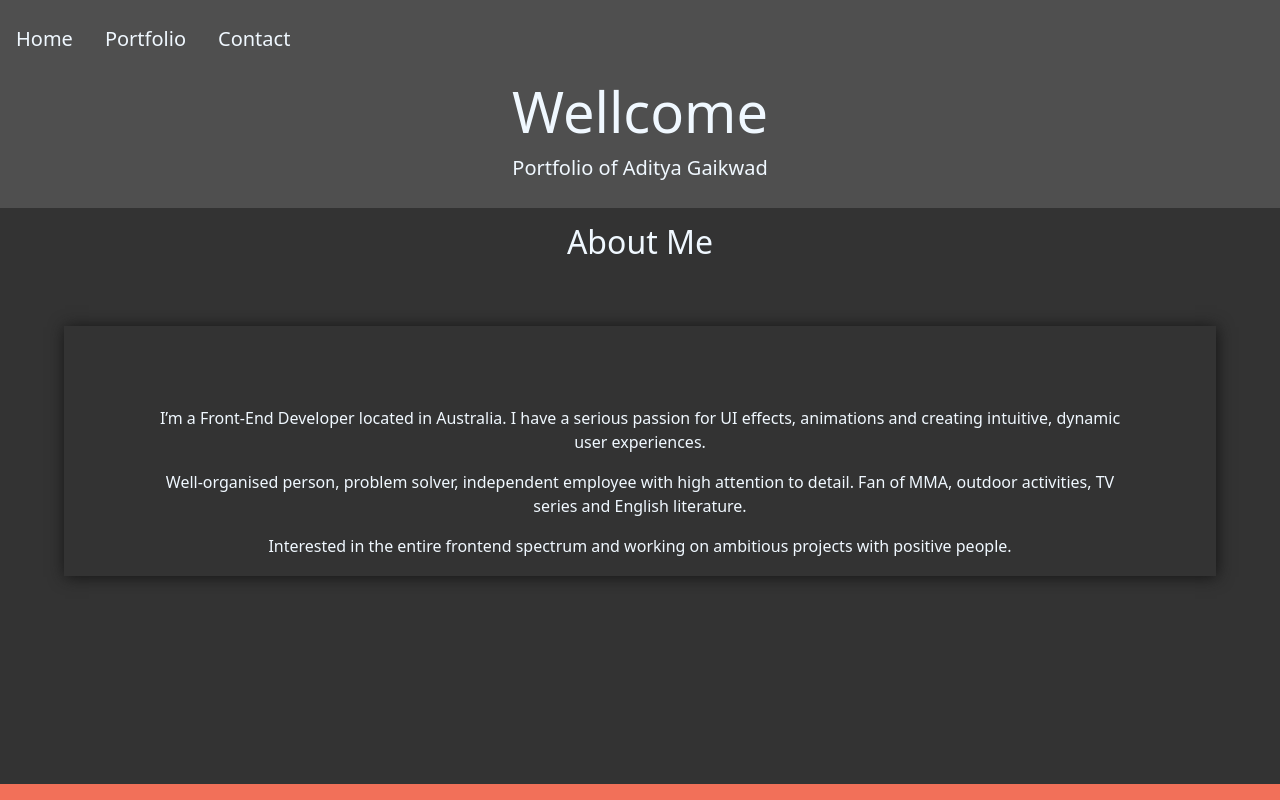
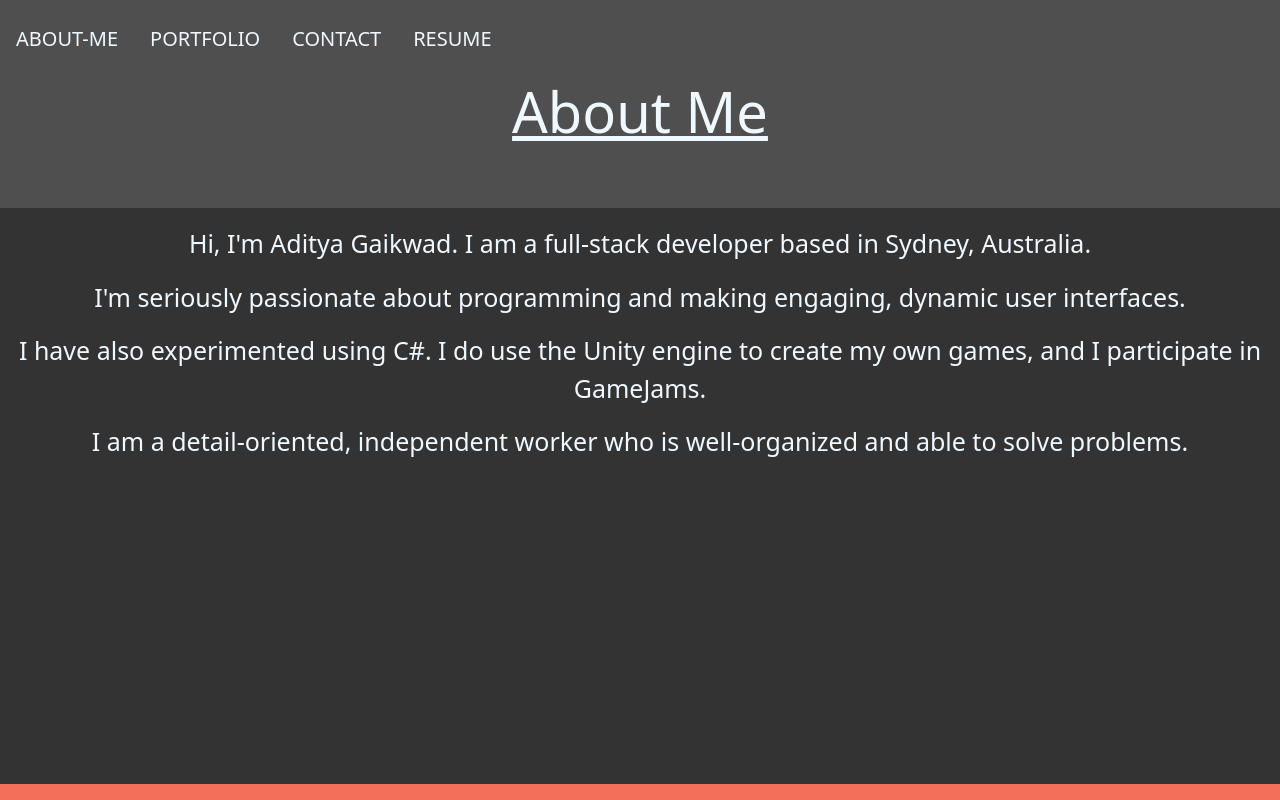
Before and after one commit to realAdif/Portfolio, a React (Create React App) app: page / in a window 1280 px wide. Built offline with nearby package versions, Linux system fonts and the light colour scheme.

Commit message:
Updated the Website

```diff
--- a/package.json
+++ b/package.json
@@ -6,7 +6,9 @@
     "@testing-library/jest-dom": "^5.16.5",
     "@testing-library/react": "^11.1.0",
     "@testing-library/user-event": "^13.5.0",
+    "axios": "^0.27.2",
     "bootstrap": "^5.2.1",
+    "emailjs-com": "^3.2.0",
     "react": "^17.0.2",
     "react-dom": "^17.0.2",
     "react-flippy": "^1.1.0",
--- a/src/components/Navbar.js
+++ b/src/components/Navbar.js
@@ -10,15 +10,19 @@ function Navbar({currentPages, handlePageChange}){
                     <ul className="navbar-nav mr-auto mt-2 mt-lg-0">
 
                     <li className={currentPages === 'HomePage' ? 'nav-link active' : 'nav-link'}>
-                        <a href='#HomePage' onClick={()=> handlePageChange('HomePage')} className="nav-link">Home</a>
+                        <a href='#HomePage' onClick={()=> handlePageChange('HomePage')} className="nav-link">ABOUT-ME</a>
                     </li>
 
                     <li className={currentPages === 'Portfolio' ? 'nav-link active' : 'nav-link'}>
-                        <a href='#Portfolio' onClick={()=> handlePageChange('Portfolio')} className="nav-link">Portfolio</a>
+                        <a href='#Portfolio' onClick={()=> handlePageChange('Portfolio')} className="nav-link">PORTFOLIO</a>
                     </li>
 
                     <li className={currentPages === 'Contact' ? 'nav-link active' : 'nav-link'}>
-                        <a href='#Contact' onClick={()=> handlePageChange('Contact')} className="nav-link">Contact</a>
+                        <a href='#Contact' onClick={()=> handlePageChange('Contact')} className="nav-link">CONTACT</a>
+                    </li>
+
+                    <li className={currentPages === 'Contact' ? 'nav-link active' : 'nav-link'}>
+                        <a href='#Resume' onClick={()=> handlePageChange('Resume')} className="nav-link">RESUME</a>
                     </li>
                     </ul>
                 </div>
--- a/src/components/PortfolioContainer.js
+++ b/src/components/PortfolioContainer.js
@@ -4,6 +4,7 @@ import HomePage from "./pages/Homepage";
 import Protfolio  from "./pages/Portfolio";
 import Contact from "./pages/Contact";
 import Footer from './Footer'
+import Resume from "./pages/Resume";
 import '../styles/page.css'
 
 
@@ -16,7 +17,10 @@ export default function PortfolioContainer(){
         if(currentPage === 'Portfolio'){
             return <Protfolio/>
         }
-        return <Contact/>
+        if(currentPage === 'Contact'){
+            return <Contact/>
+        }
+        return <Resume/>
 
     }
     return(
--- a/src/components/pages/Contact.js
+++ b/src/components/pages/Contact.js
@@ -1,20 +1,86 @@
-import React from "react";
+import {React, useState} from "react";
+import {send} from 'emailjs-com';
 
 const styles = {
     background: {
         background: '#4F4F4F',
         height: '130px'
     },
+    FormDiv:{
+        display: 'flex',
+        alignItems: 'center',
+        justifyContent: 'center',
+        height: '71vh'
+    },
+    Form:{
+        width: '50%'
+    },
+    formText:{
 
+        color: 'aliceblue',
+        fontSize: '20px'
+    },
+    text:{
+        textAlign: 'center',
+        color: 'aliceblue',
+        textDecoration: 'underline'
+    }
 };
 
 export default function Protfolio(){
+    const [toSend, setToSend] = useState({
+        name: '',
+        email:'',
+        message:''
+    });
+    const onSubmit = (e) => {
+        e.preventDefault();
+        send(
+            'service_uu69lcr',
+            'template_e00uikj',
+            toSend,
+            'Q3p320RRjx9_BA_sx'
+        )
+        .then((response) => {
+            console.log('SUCCESS!', response.status, response.message);
+            alert('You Email has been send :)')
+          })
+          .catch((err) => {
+            console.log('FAILED...', err);
+          });
+    };
+
+    const handleChange = (e) => {
+        setToSend({ ...toSend, [e.target.name]: e.target.value });
+    };
+
+
     return(
         <div>
             <div className="jumbotron jumbotron-fluid" style={styles.background}>
                 <div className="container">
-                    <h1 className="display-4">Contact</h1>
+                    <h1 className="display-4" style={styles.text}>CONTACT ME</h1>
                 </div>
+            </div>
+            <div style={styles.FormDiv}>
+                <form style={styles.Form} onSubmit={onSubmit}>
+                    <div className="form-group" style={styles.formText}>
+                        <label >Name:</label>
+                        <input  className="form-control" name="name" value={toSend.name} onChange={handleChange}  aria-describedby="emailHelp" placeholder="Name"/>
+                    </div>
+                    <br/>
+                    <div className="form-group" style={styles.formText}>
+                        <label >Email:</label>
+                        <input type="email" className="form-control" name="email" value={toSend.email} onChange={handleChange} placeholder="Email"/>
+                    </div>
+                    <br/>
+                    <div className="form-group" style={styles.formText}>
+                        <label>Message:</label>
+                        <textarea className="form-control"  rows="3" name="message" value={toSend.message} onChange={handleChange} placeholder="Message"></textarea>
+                    </div>
+                    <br/>
+                    <button type="submit" className="btn btn-primary">Submit</button>
+                </form>
             </div>
         </div>
     );
--- a/src/components/pages/Homepage.js
+++ b/src/components/pages/Homepage.js
@@ -1,5 +1,4 @@
 import React from "react";
-
 const styles = {
     background: {
         background: '#4F4F4F',
@@ -16,8 +15,14 @@ const styles = {
     },
     text:{
         textAlign: 'center',
-        color: 'aliceblue'
+        color: 'aliceblue',
+        textDecoration: 'underline'
     },
+    AboutMeText:{
+        textAlign: 'center',
+        color: 'aliceblue',
+        fontSize: '25px'
+    }
 
 
 };
@@ -27,23 +32,24 @@ export default function HomePage(){
 
         <div className="jumbotron jumbotron-fluid" style={styles.background}>
             <div className="container">
-                <h1 className="display-4"style={styles.text}>Wellcome</h1>
-                <p className="lead" style={styles.text}>Portfolio of Aditya Gaikwad</p>
+                <h1 className="display-4"style={styles.text}>About Me</h1>
             </div>
             <br/>
-            <div >
-                <h2 style={styles.text}>About Me</h2>
-                <div style={styles.background1}>
-                    <p style={styles.text}>
-                    I’m a Front-End Developer located in Australia. I have a serious passion for UI effects,
-                    animations and creating intuitive, dynamic user experiences.
+            <br/>
+            <div>
+                <br/>
+                <div>
+                    <p style={styles.AboutMeText}>
+                    Hi, I'm Aditya Gaikwad. I am a full-stack developer based in Sydney, Australia.
                     </p>
-                    <p style={styles.text}>
-                    Well-organised person, problem solver, independent employee with high attention to detail.
-                    Fan of MMA, outdoor activities, TV series and English literature.
+                    <p style={styles.AboutMeText}>
+                    I'm seriously passionate about programming and making engaging, dynamic user interfaces.
                     </p>
-                    <p style={styles.text}>
-                    Interested in the entire frontend spectrum and working on ambitious projects with positive people.
+                    <p style={styles.AboutMeText}>
+                    I have also experimented using C#. I do use the Unity engine to create my own games, and I participate in GameJams.
+                    </p>
+                    <p style={styles.AboutMeText}>
+                    I am a detail-oriented, independent worker who is well-organized and able to solve problems.
                     </p>
 
                 </div>
--- a/src/components/pages/Portfolio.js
+++ b/src/components/pages/Portfolio.js
@@ -13,16 +13,30 @@ const styles = {
     FrontSide:{
         backgroundColor: '#4F4F4F',
         textAlign: 'center',
-        color: 'aliceblue'
+        color: 'aliceblue',
+        fontSize: '25px'
+    },
+    FrontSideText:{
+        position: 'absolute',
+        bottom: '10px',
+        width:' 80%'
     },
     BackSide:{
         backgroundColor: '#696969',
         textAlign: 'center',
-        color: 'aliceblue'
+        color: 'aliceblue',
+        fontSize: '20px'
+    },
+    backSideText:{
+        position: 'absolute',
+        bottom: '10px',
+        left: '60px',
+        width: 'max-content'
     },
     text:{
         textAlign: 'center',
-        color: 'aliceblue'
+        color: 'aliceblue',
+        textDecoration: 'underline'
     }
 
 };
@@ -33,7 +47,7 @@ export default function Portfolio(){
         <div>
             <div className="jumbotron jumbotron-fluid" style={styles.BackGround}>
                 <div className="container">
-                    <h1 className="display-4" style={styles.text}>Portfolio</h1>
+                    <h1 className="display-4" style={styles.text}>PORTFOLIO</h1>
                 </div>
 
             </div>
@@ -43,105 +57,137 @@ export default function Portfolio(){
                 <Container>
                 <Row  align="center">
                 <Col>
+
                 <Flippy flipDirection="horizontal" flipOnClick={true} flipOnHover={true}
                     ref={ref}
-                    style={{ width: '200px', height: '200px' }} /// these are optional style, it is not necessary
+                    style={{ width: '220px', height: '350px' }} /// these are optional style, it is not necessary
                     >
-                    <FrontSide style={styles.FrontSide} >Tech-Blog<br/> </FrontSide>
+                    <FrontSide style={styles.FrontSide}> Tech-Blog <p style={styles.FrontSideText}>Full Stack</p>
+                    </FrontSide>
                     <BackSide style={styles.BackSide}>
-                    <a href='https://tech-blog-realadif.herokuapp.com/'>Link</a>
+                    <a href='https://tech-blog-realadif.herokuapp.com/'>Website Link</a>
                     <br/>
                     Tech Blog is where you can make a account and start posting!!
+                    <a style={styles.backSideText} href='https://tech-blog-realadif.herokuapp.com/'>GitHub Link</a>
+                    </BackSide>
+                </Flippy>
+
+                </Col>
+
+                <Col align="center">
+                <Flippy flipDirection="vertical" flipOnClick={true} flipOnHover={true}
+                    ref={ref}
+                    style={{ width: '220px', height: '350px' }} /// these are optional style, it is not necessary
+                    >
+                    <FrontSide style={styles.FrontSide}>Movie-Guide <p style={styles.FrontSideText}>Full Stack</p> </FrontSide>
+                    <BackSide style={styles.BackSide}>
+                    <a href='https://moive-guide.herokuapp.com/'>Website Link</a>
+                    <br/>
+                      Users to keep track of upcoming and movies that have recently released and with information on where to watch them.
+                      <a style={styles.backSideText} href='https://github.com/realAdif/Movie-Guide'>GitHub Link</a>
+                    </BackSide>
+                </Flippy>
+
+                </Col>
+
+                <Col align="center">
+
+                <Flippy flipDirection="horizontal" flipOnClick={true} flipOnHover={true}
+                    ref={ref}
+                    style={{ width: '220px', height: '350px' }} /// these are optional style, it is not necessary
+                    >
+                    <FrontSide style={styles.FrontSide}>Weather-API <p style={styles.FrontSideText}>Full Stack</p></FrontSide>
+                    <BackSide style={styles.BackSide}>
+                    <a href='https://realadif.github.io/Weather-API/'>Website Link</a>
+                    <br/>
+                    Keep a track of the weather it!!
+                    <a style={styles.backSideText} href='https://github.com/realAdif/Weather-API'>GitHub Link</a>
+                    </BackSide>
+                </Flippy>
+
+                </Col>
+                <Col align="center">
+
+                <Flippy flipDirection="horizontal" flipOnClick={true} flipOnHover={true}
+                    ref={ref}
+                    style={{ width: '220px', height: '350px' }} /// these are optional style, it is not necessary
+                    >
+                    <FrontSide style={styles.FrontSide}>Currency-Converter <p style={styles.FrontSideText}>Full Stack</p> </FrontSide>
+                    <BackSide style={styles.BackSide}>
+                    <a href='https://realadif.github.io/Currency-Converter/'>Website Link</a>
+                    <br/>
+                     Allowed the user to convert the currencies of their choice, but also gives the user an up-to-date news feed that they can browse.
+                     <a style={styles.backSideText} href='https://github.com/realAdif/Currency-Converter'>GitHub Link</a>
+                    </BackSide>
+                </Flippy>
+
+                </Col>
+                </Row>
+                </Container>
+
+                <h1 style={styles.text}>Back-End</h1>
+
+                <Container>
+                <Row  align="center">
+                <Col>
+                <br/>
+
+                <Flippy flipDirection="horizontal" flipOnClick={true} flipOnHover={true}
+                    ref={ref}
+                    style={{ width: '220px', height: '350px' }} /// these are optional style, it is not necessary
+                    >
+                    <FrontSide style={styles.FrontSide}> Social-Network-API <p style={styles.FrontSideText}>MongooseDB</p> </FrontSide>
+                    <BackSide style={styles.BackSide}>
+                    <br/>
+                    MongooseDB where you can make a user, thoughts, reaction
+                     <a style={styles.backSideText} href='https://github.com/realAdif/Social-Network-API'>GitHub Link</a>
                     </BackSide>
                 </Flippy>
                 </Col>
                 <Col align="center">
                 <Flippy flipDirection="vertical" flipOnClick={true} flipOnHover={true}
                     ref={ref}
-                    style={{ width: '200px', height: '200px' }} /// these are optional style, it is not necessary
+                    style={{ width: '220px', height: '350px' }} /// these are optional style, it is not necessary
                     >
-                    <FrontSide style={styles.FrontSide}>Movie-Guide<br/> </FrontSide>
+                    <FrontSide style={styles.FrontSide} >README-File-Generator <p style={styles.FrontSideText}>JavaScript</p> </FrontSide>
                     <BackSide style={styles.BackSide}>
-                    <a href='https://moive-guide.herokuapp.com/'>Link</a>
                     <br/>
-                      users to keep track of upcoming and movies that have recently released and with information on where to watch them.
+                    Anwsers the prompt it will make your own README.md file
+                     <a style={styles.backSideText} href='https://github.com/realAdif/README-File-Generator'>GitHub Link</a>
                     </BackSide>
                 </Flippy>
+
                 </Col>
                 <Col align="center">
+
                 <Flippy flipDirection="horizontal" flipOnClick={true} flipOnHover={true}
                     ref={ref}
-                    style={{ width: '200px', height: '200px' }} /// these are optional style, it is not necessary
+                    style={{ width: '220px', height: '350px' }} /// these are optional style, it is not necessary
                     >
-                    <FrontSide style={styles.FrontSide}>Weather-API<br/> </FrontSide>
+                    <FrontSide style={styles.FrontSide} >Team-Profile-Generator <p style={styles.FrontSideText}>JavaScript/HTML</p> </FrontSide>
                     <BackSide style={styles.BackSide}>
-                    <a href='https://realadif.github.io/Weather-API/'>Link</a>
                     <br/>
-                    Keep a track of the weather it!!
+                    Anwsers the prompt it will make your own HTML page with you team profile
+                     <a style={styles.backSideText} href='https://github.com/realAdif/Team-Profile-Generator'>GitHub Link</a>
                     </BackSide>
                 </Flippy>
+
                 </Col>
                 <Col align="center">
+
                 <Flippy flipDirection="horizontal" flipOnClick={true} flipOnHover={true}
                     ref={ref}
-                    style={{ width: '200px', height: '200px' }} /// these are optional style, it is not necessary
+                    style={{ width: '220px', height: '350px' }} /// these are optional style, it is not necessary
                     >
-                    <FrontSide style={styles.FrontSide}>Currency-Converter<br/> </FrontSide>
+                    <FrontSide style={styles.FrontSide} >Employee-Tracker <p style={styles.FrontSideText}>JavaScript/SQL</p> </FrontSide>
                     <BackSide style={styles.BackSide}>
-                    <a href='https://realadif.github.io/Currency-Converter/'>Link</a>
                     <br/>
-                     allowed the user to convert the currencies of their choice, but also gives the user an up-to-date news feed that they can browse.
+                    SQL databases where you can add department, roles and employees
+                     <a style={styles.backSideText} href='https://github.com/realAdif/Employee-Tracker'>GitHub Link</a>
+
                     </BackSide>
                 </Flippy>
-                </Col>
-                </Row>
-                </Container>
-                <h1 style={styles.text}>Back-End</h1>
-                <Container>
-                <Row  align="center">
-                <Col>
-                <Flippy flipDirection="horizontal" flipOnClick={true} flipOnHover={true}
-                    ref={ref}
-                    style={{ width: '200px', height: '200px' }} /// these are optional style, it is not necessary
-                    >
-                    <FrontSide style={styles.FrontSide}> Social-Network-API <br/> </FrontSide>
-                    <BackSide style={styles.BackSide}>
-                        Link and information
-                    </BackSide>
-                </Flippy>
-                </Col>
-                <Col align="center">
-                <Flippy flipDirection="vertical" flipOnClick={true} flipOnHover={true}
-                    ref={ref}
-                    style={{ width: '200px', height: '200px' }} /// these are optional style, it is not necessary
-                    >
-                    <FrontSide style={styles.FrontSide} >README-File-Generator <br/> </FrontSide>
-                    <BackSide style={styles.BackSide}>
-                        Link and information
-                    </BackSide>
-                </Flippy>
-                </Col>
-                <Col align="center">
-                <Flippy flipDirection="horizontal" flipOnClick={true} flipOnHover={true}
-                    ref={ref}
-                    style={{ width: '200px', height: '200px' }} /// these are optional style, it is not necessary
-                    >
-                    <FrontSide style={styles.FrontSide} >Team-Profile-Generator<br/> </FrontSide>
-                    <BackSide style={styles.BackSide}>
-                        Link and information
-                    </BackSide>
-                </Flippy>
-                </Col>
-                <Col align="center">
-                <Flippy flipDirection="horizontal" flipOnClick={true} flipOnHover={true}
-                    ref={ref}
-                    style={{ width: '200px', height: '200px' }} /// these are optional style, it is not necessary
-                    >
-                    <FrontSide style={styles.FrontSide} >Employee-Tracker<br/> </FrontSide>
-                    <BackSide style={styles.BackSide}>
-                        Link and information
-                    </BackSide>
-                </Flippy>
+
                 </Col>
                 </Row>
                 </Container>
--- /dev/null
+++ b/src/components/pages/Resume.js
@@ -0,0 +1,92 @@
+import React from "react";
+import { Container, Row, Col } from 'react-grid-system';
+import File from "./Aditya.pdf";
+
+const styles = {
+    background: {
+        background: '#4F4F4F',
+        height: '130px'
+    },
+    text:{
+        textAlign: 'center',
+        color: 'aliceblue',
+        textDecoration: 'underline'
+    },
+    titleText:{
+        textDecoration: 'underline',
+        fontSize: '30px'
+    },
+    mainText:{
+        textAlign: 'center',
+        color: 'aliceblue',
+        fontSize: '20px'
+    }
+};
+
+
+export default function Resume(){
+
+    const onButtonClick = () => {
+        // using Java Script method to get PDF file
+        fetch(File).then(response => {
+            response.blob().then(blob => {
+                // Creating new object of PDF file
+                const fileURL = window.URL.createObjectURL(blob);
+                // Setting various property values
+                let alink = document.createElement('a');
+                alink.href = fileURL;
+                alink.download = 'Aditya.pdf';
+                alink.click();
+            })
+        })
+    }
+
+
+    return(
+        <div>
+            <div className="jumbotron jumbotron-fluid" style={styles.background}>
+                <div className="container">
+                    <h1 className="display-4" style={styles.text}>RESUME</h1>
+                </div>
+            </div>
+            <div style={styles.mainText}>
+                <Container>
+                    <Row align='center'>
+                        <Col>
+                        <p style={styles.titleText}>Front-end</p>
+                        <ul>
+                            <li>JQuery</li>
+                            <li>BootStrap</li>
+                            <li>CSS</li>
+                            <li>DOM Manipulation</li>
+                            <li>React</li>
+                        </ul>
+                        </Col>
+
+                        <Col>
+                        <p style={styles.titleText}>Back-end</p>
+                        <ul>
+                            <li>NodeJs</li>
+                            <li>JavaScript</li>
+                            <li>Web API</li>
+                            <li>JSON</li>
+                            <li>Testing</li>
+                            <li>Problem-Solving</li>
+                        </ul>
+                        </Col>
+
+                    </Row>
+                </Container>
+            </div>
+            <div style={styles.mainText}>
+                Download my resume for more information:
+                <br/>
+                <a download='reusme.docx' href="./"> </a>
+                <button type="button" className="btn btn-secondary btn-lg" onClick={onButtonClick}>Resume</button>
+
+            </div>
+
+
+        </div>
+    )
+}
```
Also changed, not shown: src/styles/AboutMe.css (added), 2 other files (tests, documents, lock files or other folders).
